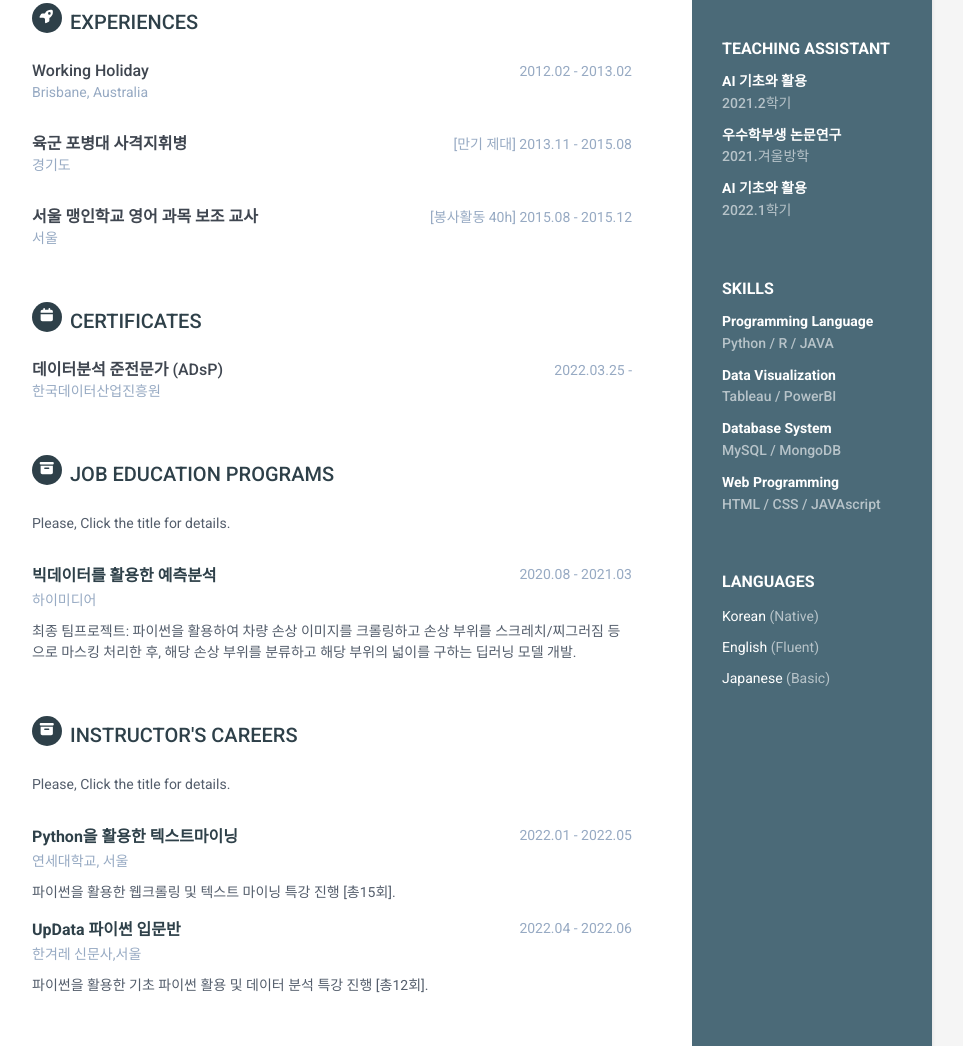
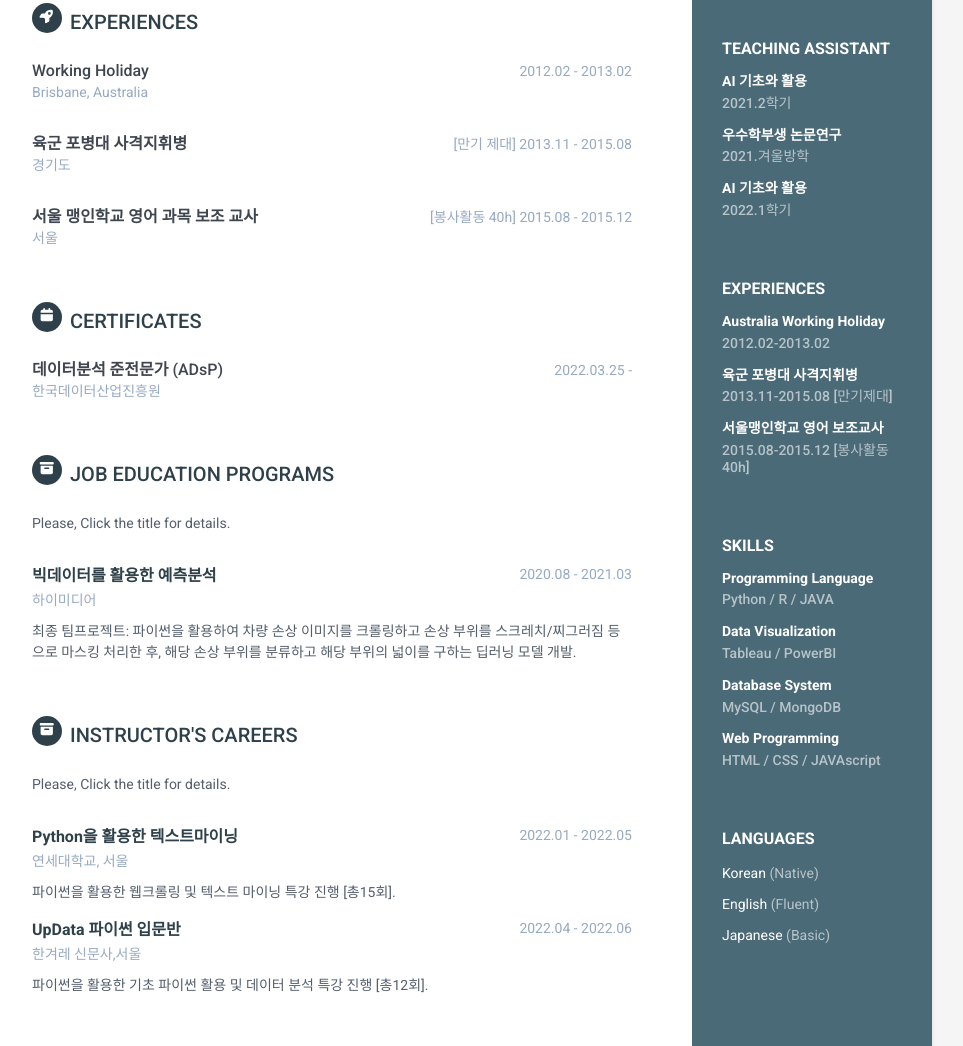
Before and after one commit to Hanbi-Kim/Github_Resumepage, a plain HTML site: page index.html in a window 1280 px wide. Shown: the part 704-1750 px from the top of the page, without its empty margins (188-1151 px from the left). Drawn offline with Linux system fonts and the light colour scheme.

Commit message:
Update index.html

```diff
--- a/index.html
+++ b/index.html
@@ -65,6 +65,21 @@
                     <h5 class="meta">2022.1학기</h5>
                 </div><!--//item-->
 
+            </div><!--//education-container-->
+		    <div class="education-container container-block">
+                <h2 class="container-block-title">Experiences</h2>
+                <div class="item">
+                    <h4 class="degree">Australia Working Holiday</h4>
+                    <h5 class="meta">2012.02-2013.02</h5>
+                </div><!--//item-->
+		 <div class="item">
+                    <h4 class="degree">육군 포병대 사격지휘병</h4>
+                    <h5 class="meta">2013.11-2015.08 [만기제대]</h5>
+                </div><!--//item-->
+	        <div class="item">
+                    <h4 class="degree">서울맹인학교 영어 보조교사</h4>
+                    <h5 class="meta">2015.08-2015.12 [봉사활동 40h]</h5>
+                </div><!--//item-->
             </div><!--//education-container-->
 
             <div class="education-container container-block">
```
